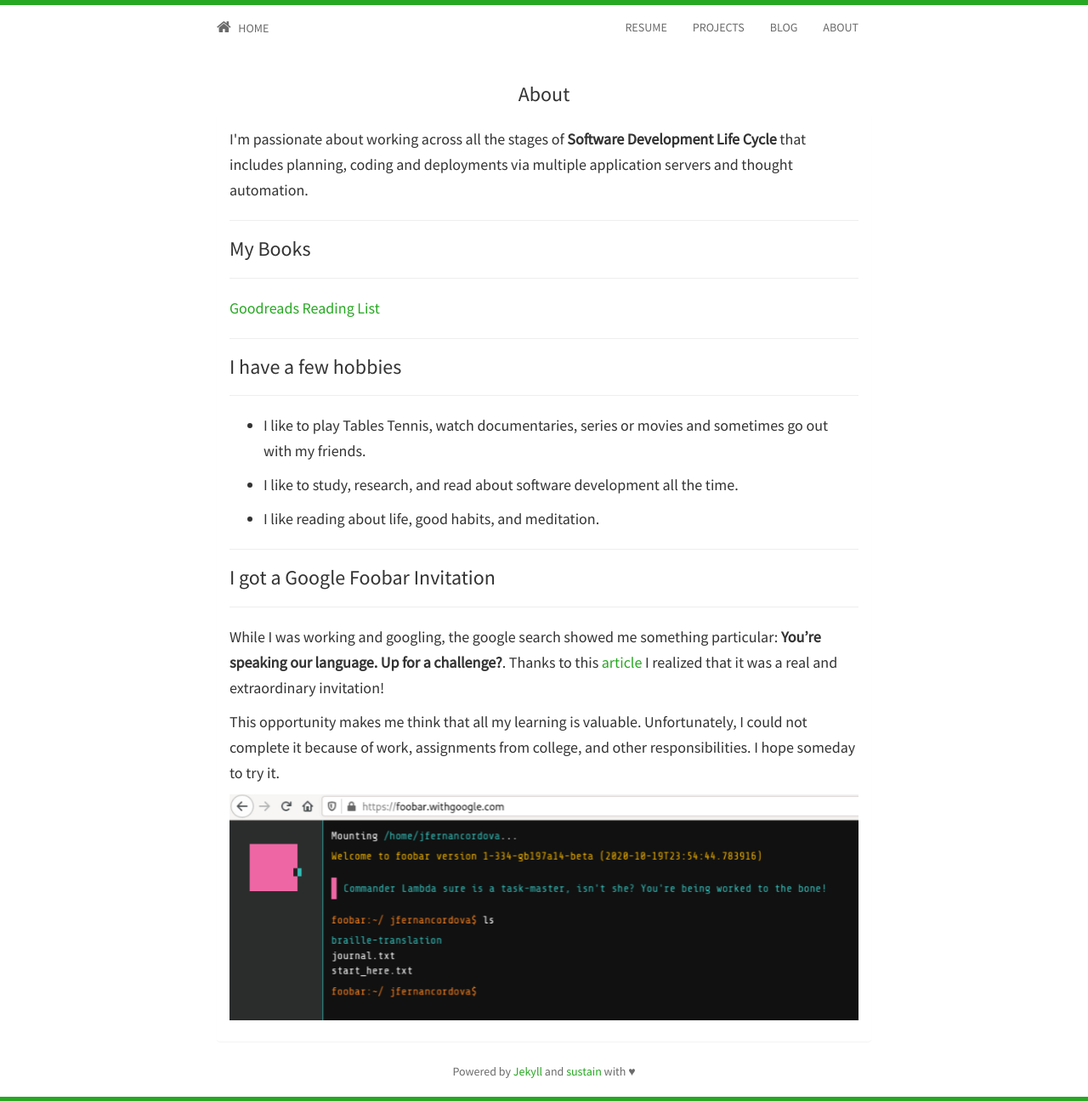
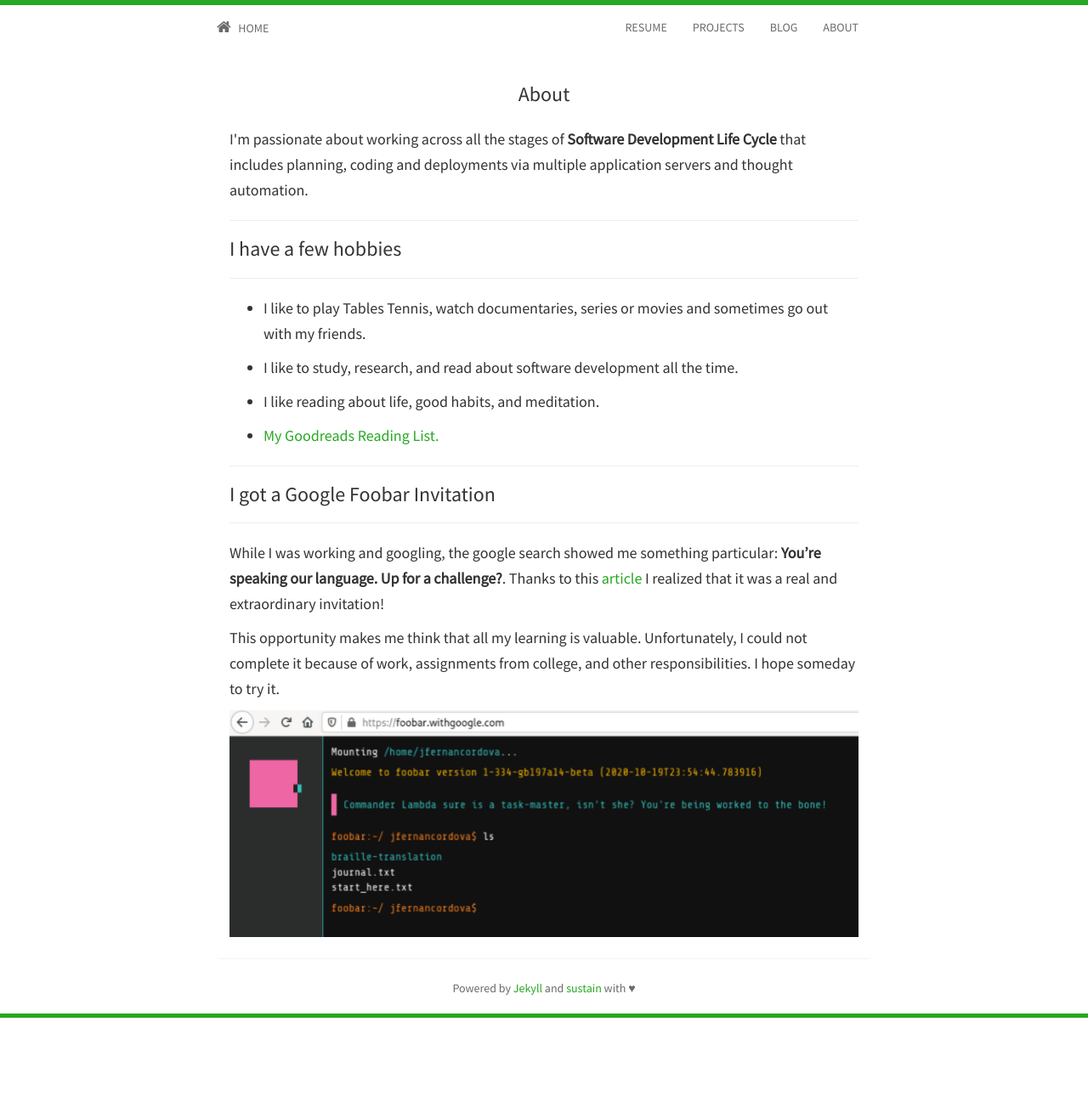
Before and after one commit to jfernancordova/jfernancordova.github.io, a Jekyll site: the page built from about.html, in a window 1280 px wide. Shown: the whole page at 85% size. Built offline with Jekyll 4.4.1, drawn with Linux system fonts in a browser that asks for light colours; nearby versions of some CDN libraries; after the commit the page ends 1198 px from its top, so only the background shows below that.

Commit message:
Update about.html

```diff
--- a/about.html
+++ b/about.html
@@ -14,14 +14,6 @@ title: About
                     and thought automation.
                 </div>
                 <hr/>
-                <h3 id="my-books">My Books</h3>
-                <hr/>
-                <p>
-                    <a href="https://www.goodreads.com/review/list/116582849-jos-fernando-cordova?print=true&amp;ref=nav_mybooks&amp;view=covers&per_page=200">
-                        Goodreads Reading List
-                    </a>
-                </p>
-                <hr/>
                 <h3 id="i-have-a-few-hobbies">I have a few hobbies</h3>
                 <hr/>
                 <ul>
@@ -34,6 +26,11 @@ title: About
                     </li>
                     <li>
                         <p>I like reading about life, good habits, and meditation.</p>
+                    </li>
+                    <li>
+                        <a href="https://www.goodreads.com/review/list/116582849-jos-fernando-cordova?print=true&amp;ref=nav_mybooks&amp;view=covers&per_page=200">
+                            My Goodreads Reading List.
+                        </a>
                     </li>
                 </ul>
                 <hr/>
```
